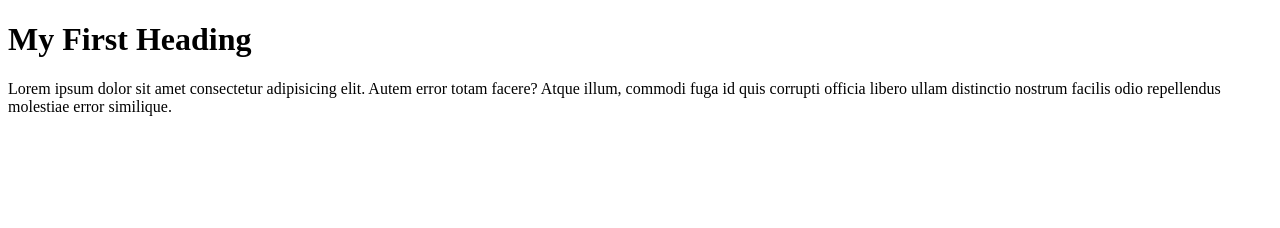
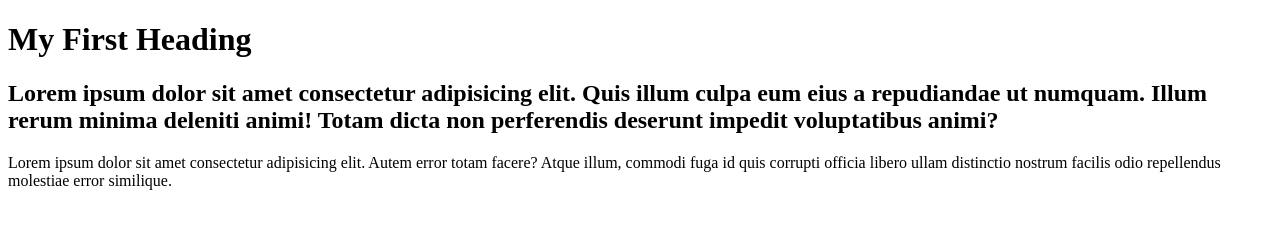
Before and after one commit to manalitservices/git-learn-01, a plain HTML site: page index.html in a window 1280 px wide. Drawn offline with Linux system fonts and the light colour scheme.

Commit message:
card div added

```diff
--- a/index.html
+++ b/index.html
@@ -7,6 +7,12 @@
 </head>
 <body>
     <h1>My First Heading</h1>
+    <div class="card">
+        <div class="box">
+            <h2>Lorem ipsum dolor sit amet consectetur adipisicing elit. Quis illum culpa eum eius a repudiandae ut numquam. Illum rerum minima deleniti animi! Totam dicta non perferendis deserunt impedit voluptatibus animi?</h2>
+        </div>
+    </div>
+
     Lorem ipsum dolor sit amet consectetur adipisicing elit. Autem error totam facere? Atque illum, commodi fuga id quis corrupti officia libero ullam distinctio nostrum facilis odio repellendus molestiae error similique.
 </body>
 </html>
```
